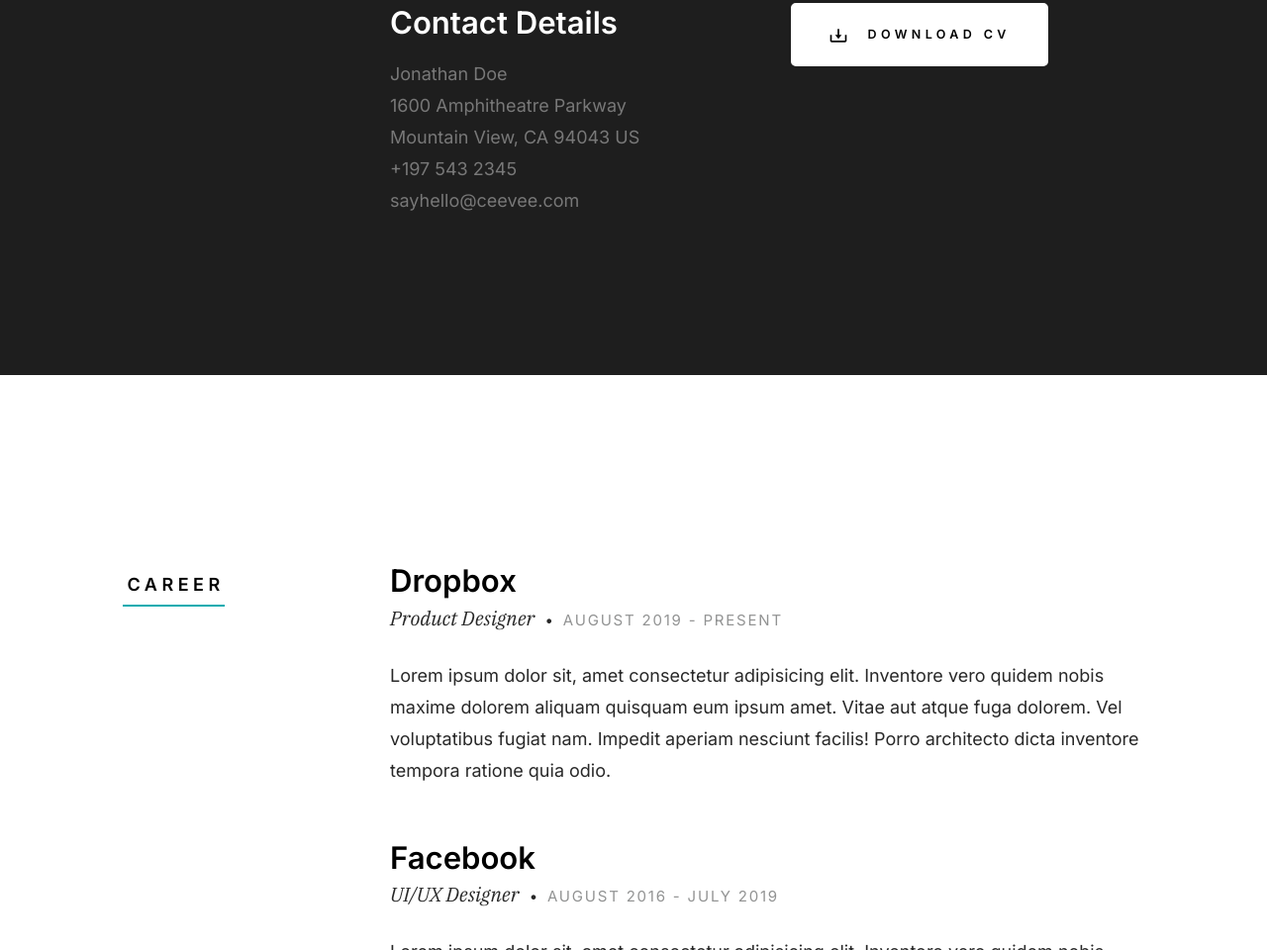
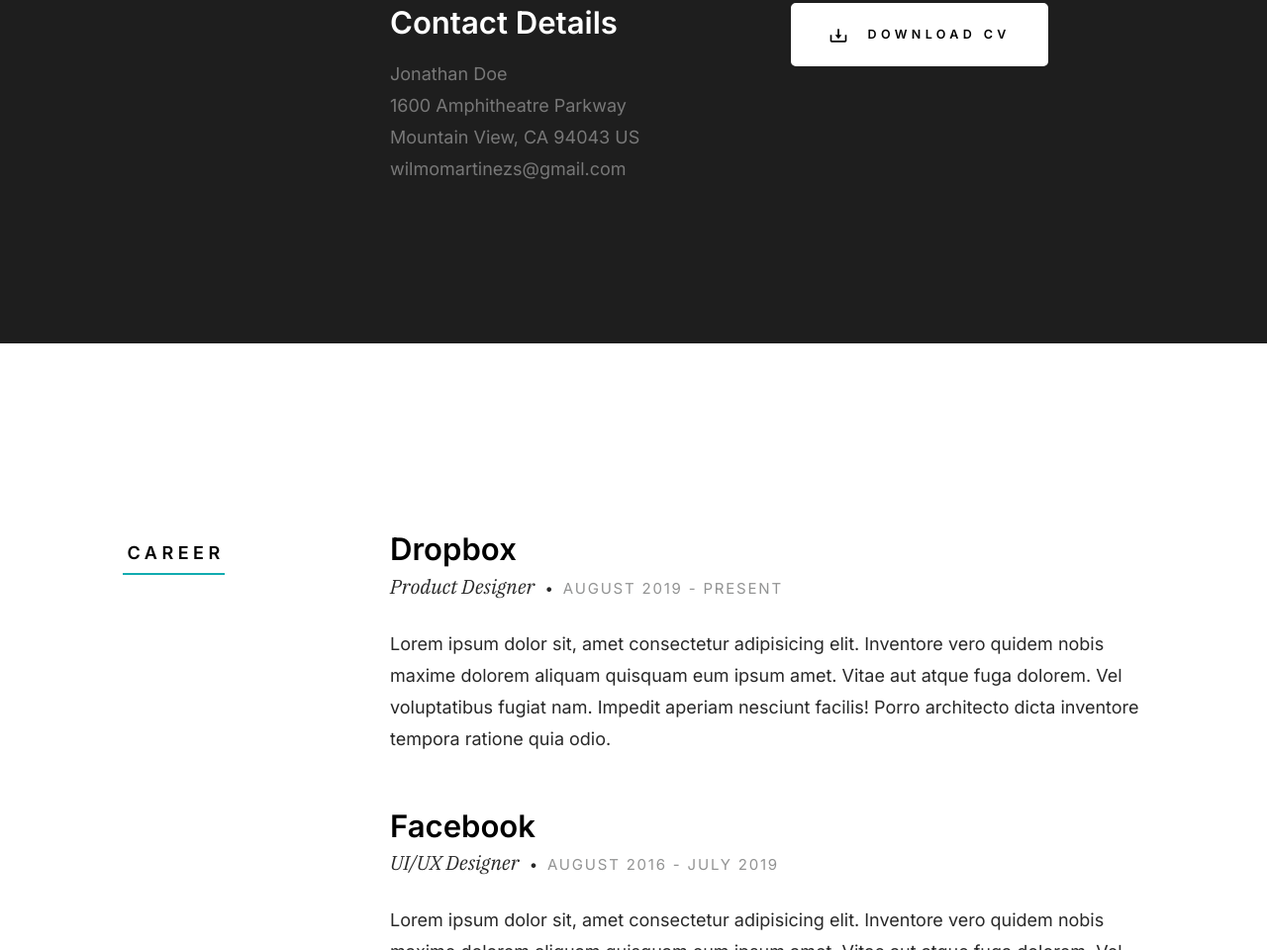
Before and after one commit to wilmost/Cloud-resume-Challenge-AWS, a plain HTML site: page s3-setup/cloud-resume-challenge/resume-site/index.html in a window 1280 px wide. Shown: the part 1446-2406 px from the top of the page at 99% size. Drawn offline with Linux system fonts and the light colour scheme.

Commit message:
uploading resume site

```diff
--- a/s3-setup/cloud-resume-challenge/resume-site/index.html
+++ b/s3-setup/cloud-resume-challenge/resume-site/index.html
@@ -141,8 +141,8 @@
                         Jonathan Doe <br>
                         1600 Amphitheatre Parkway <br>
                         Mountain View, CA 94043 US <br>
-                        <a href="tel:+1975432345">+197 543 2345</a> <br>
-                        <a href="mailto:#0">sayhello@ceevee.com</a>
+                        <!-- <a href="tel:+1975432345">+197 543 2345</a> <br> -->
+                        <a href="mailto:#0">wilmomartinezs@gmail.com</a>
                         </p>
 
                     </div>
```
